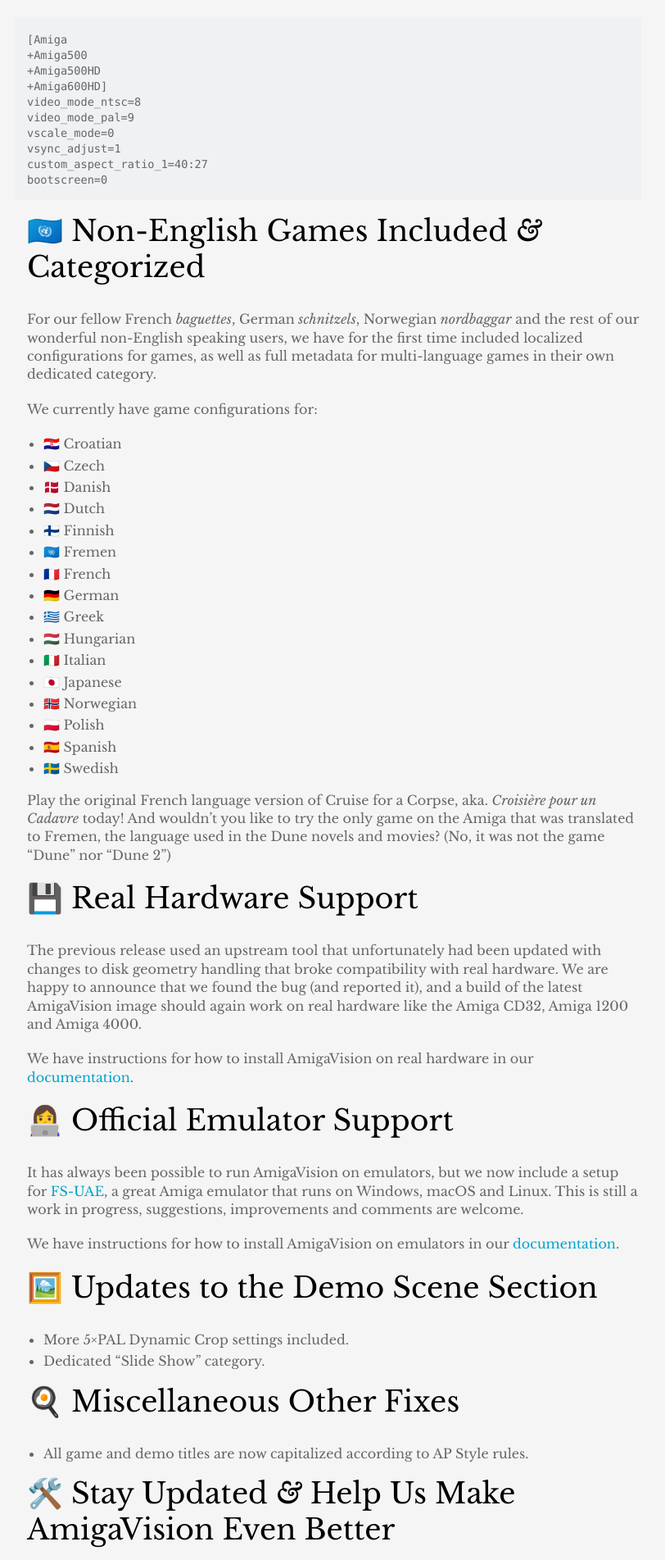
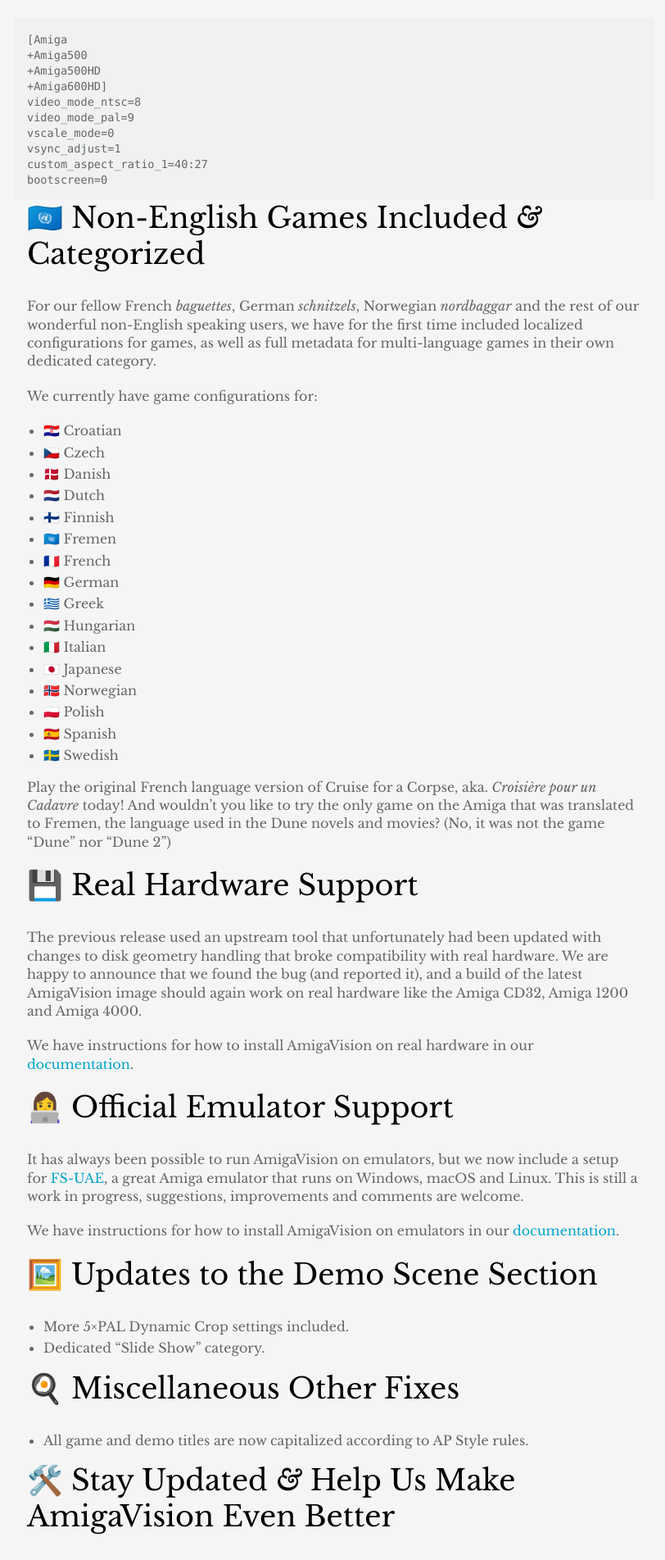
Before and after one commit to amigavision/amigavision.github.io, a Jekyll site: the page built from _posts/2023-06-06-2023.06.06.md, in a window 1280 px wide. Shown: the part 2585-4488 px from the top of the page at 82% size, without its empty margins (232-1044 px from the left). Built offline with Jekyll 4.4.1, drawn with Linux system fonts in a browser that asks for light colours.

Commit message:
Avoid overflow

```diff
--- a/_includes/amigavision.css
+++ b/_includes/amigavision.css
@@ -95,8 +95,7 @@
   color: #666;
   background-color: rgb(239, 241, 242);
   padding: 16px;
-  margin-left: -16px;
-  padding-right: 32px;
+  margin: 0 -16px;
 }
 
 code {
```
